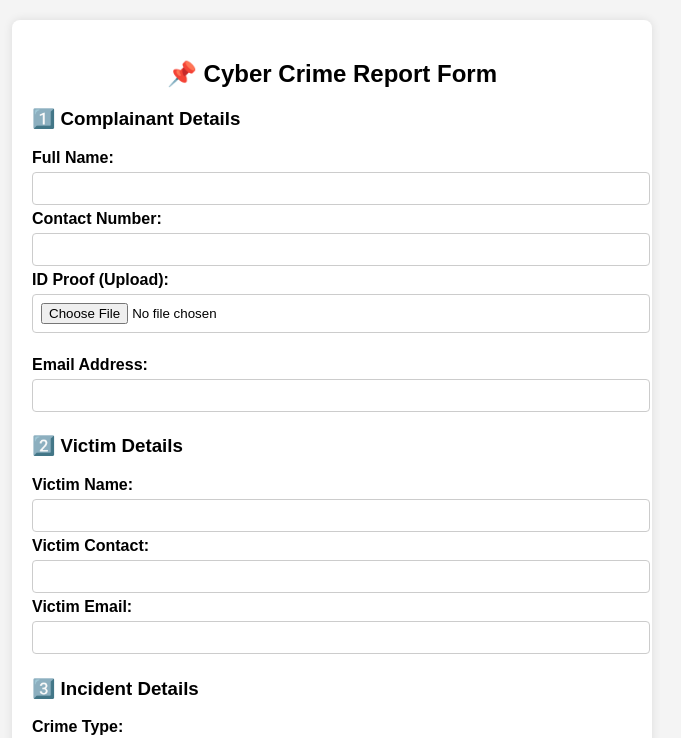
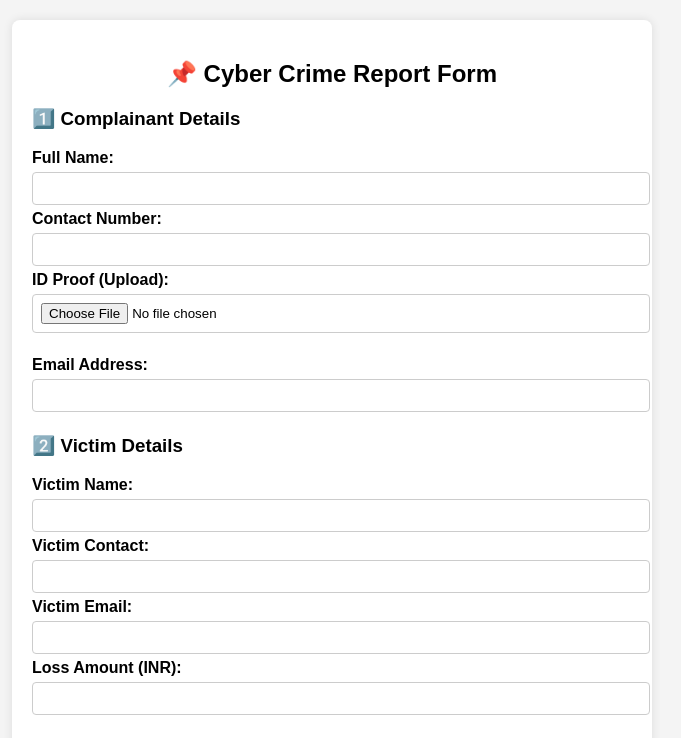
Before and after one commit to Darkshubhya/cybercrimereport, a plain HTML site: page index.html in a window 1280 px wide. Shown: the top 738 px of the page, without its empty margins (308-989 px from the left). Drawn offline with nearby package versions, Linux system fonts and the light colour scheme.

Commit message:
Update index.html

```diff
--- a/index.html
+++ b/index.html
@@ -71,6 +71,8 @@
         <input type="text" id="victimContact">
         <label>Victim Email:</label>
         <input type="email" id="victimEmail">
+          <label for="lossAmount">Loss Amount (INR):</label>
+    <input type="number" id="lossAmount" name="lossAmount"><br><br>
 
         <h3>3️⃣ Incident Details</h3>
         <label>Crime Type:</label>
```
